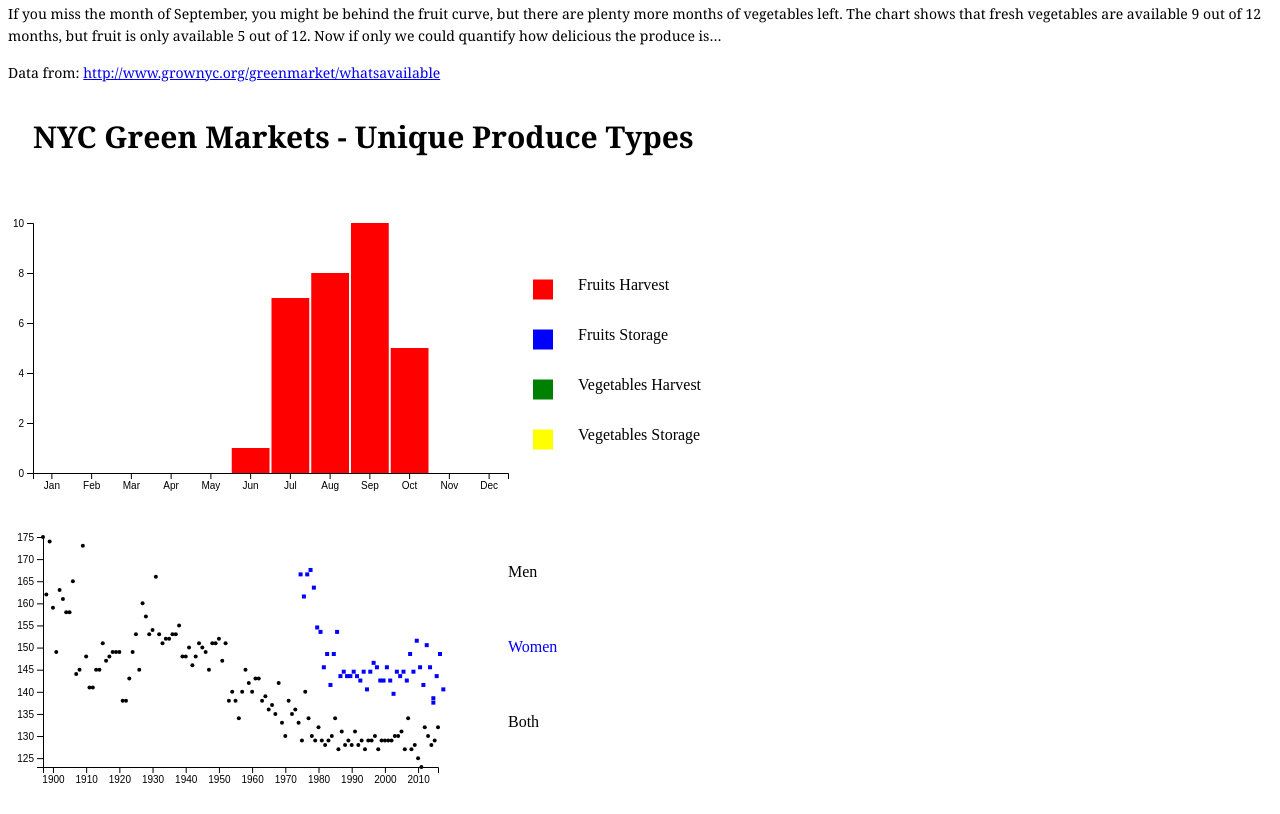
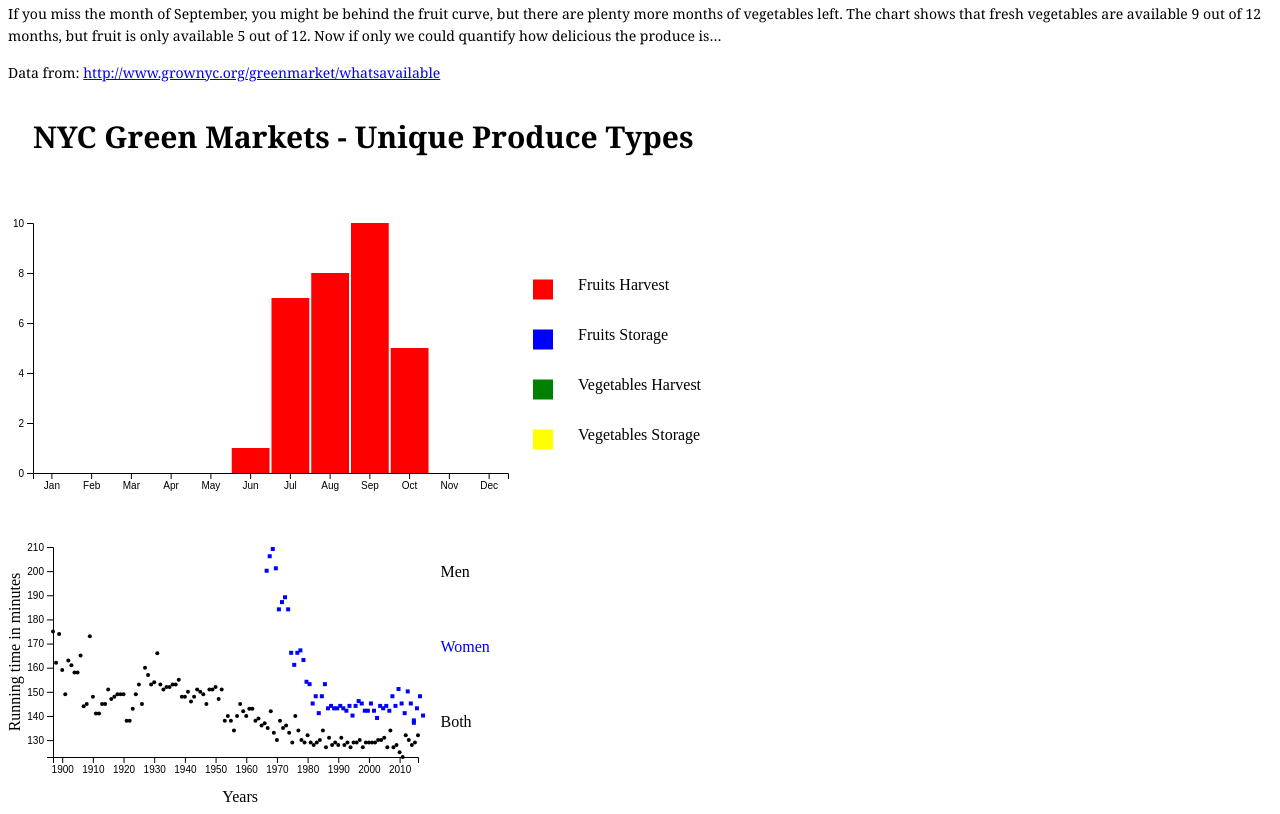
Before and after one commit to ccbn/SDA, a plain HTML site: page Assignment1/index.html in a window 1280 px wide. Shown: the part 2441-3255 px from the top of the page. Drawn offline with Linux system fonts and the light colour scheme.

Commit message:
akse-labels sat

```diff
--- a/Assignment1/index.html
+++ b/Assignment1/index.html
@@ -395,14 +395,14 @@
       var w = 500;
       var h = 300;
       var w2 = w + 100;
-      var padding = 35;
+      var padding = 45;
 
       var elements = CreateSvgAndGroupElements2(w2,h);
 
       var AtleteData = GetYearAndTime(data);
       var AtleteDataWomen = GetYearAndTime(dataWomen);
 
-      var rmax = d3.max(AtleteData, function(d) {
+      var rmax = d3.max(AtleteDataWomen, function(d) {
         return d[1];
       });
       var rmin = d3.min(AtleteData, function(d) {
@@ -420,13 +420,16 @@
       CreateCircles(elements.graph,AtleteData,xScale,yScale);
       CreateRects(elements.graph,AtleteDataWomen,xScale,yScale);
 
-      CreateGraphLabels2(elements.graphLabels,w,h,xScale,yScale,AtleteData,AtleteDataWomen,elements.svg,elements.graph);
+      CreateXAxisText(elements.svg,w,h);
+      CreateYAxisText(elements.svg,w,h)
+
+      CreateGraphLabels2(elements.graphLabels,w,h,xScale,yScale,AtleteData,AtleteDataWomen,elements.svg,elements.graph,padding );
       });
     });
     var GettimeMinMax = function() {
 
     }
-    var CreateGraphLabels2 = function(graphLabelsElem,w,h,xScale,yScale,dataMen,dataWomen,svg,graph) {
+    var CreateGraphLabels2 = function(graphLabelsElem,w,h,xScale,yScale,dataMen,dataWomen,svg,graph,padding) {
         var gender = ["Men","Women", "Both"];
         graphLabelsElem
             .selectAll("text")
@@ -437,7 +440,7 @@
               return d;
             })
             .attr("x", function(d, i) {
-                return w;	//Bar width of 20 plus 1 for padding
+                return w - padding * 1.5;	//Bar width of 20 plus 1 for padding
              })
             .attr("y", function(d, i) {
               return h / 4 * i + h / 4;
@@ -494,6 +497,27 @@
 
             });
     };
+
+    var CreateXAxisText = function(svg,w,h) {
+      svg.append("text")
+      .attr("class", "xText label")
+      .attr("text-anchor", "end")
+      .attr("x", w / 2)
+      .attr("y", h)
+      .text("Years");
+    };
+
+    var CreateYAxisText = function(svg,w,h) {
+      svg.append("text")
+      .attr("class", "yText label")
+      .attr("text-anchor", "middle")
+      .attr("y", 0)
+      .attr("x", -h / 2)
+      .attr("dy", ".75em")
+      .attr("transform", "rotate(-90)")
+      .text("Running time in minutes");
+    };
+
     var CreateSvgAndGroupElements2 = function(w,h) {
         var svg = d3.select("body")
 						.append("svg")
```
